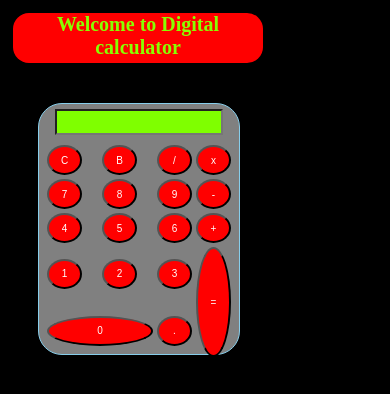
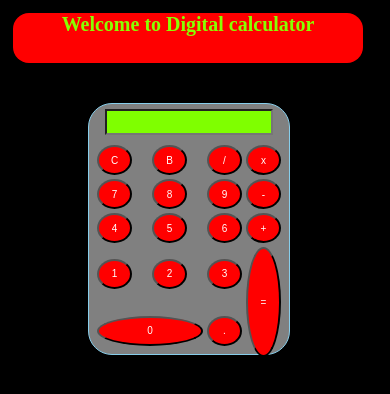
Before and after one commit to rishabh28204/Digital-Calculator, a plain HTML site: page calc.html in a window 390 px wide. Drawn offline with Linux system fonts and the light colour scheme.

Commit message:
Update calc.css

```diff
--- a/calc.css
+++ b/calc.css
@@ -87,8 +87,10 @@
     @media screen and (min-width:200px) and (max-width:900px) {
         .head {
             /* display: flex; */
+            text-align: none;
             height: 50px;
-            width: 250px;
+            width: 350px;
+            margin-left: 100px;
             margin: 10px 5px;
         }
         h1 {
@@ -101,11 +103,11 @@
             animation-iteration-count: infinite;
         }
         .formstyle {
-            /* margin-left: 100px; */
             height: 250px;
             width: 200px;
             /* text-align: center; */
             margin: 30px;
+            margin-left: 80px;
         }
         .textview {
             height: 20px;
```
